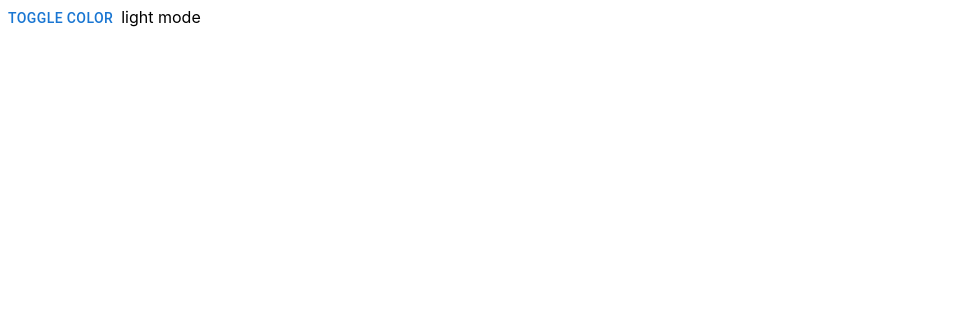
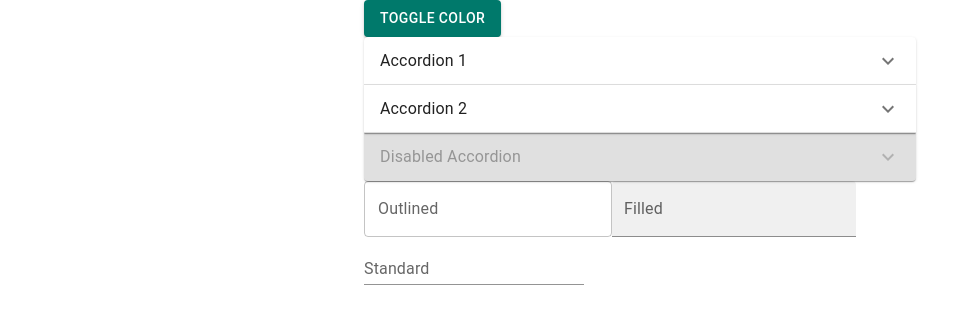
Before and after one commit to MrYious/Dark-Light-Mode, a React (Create React App) app: page / in a window 1280 px wide. Shown: the top 324 px of the page, without its empty margins (0-972 px from the left). Built offline with nearby package versions, Linux system fonts and the light colour scheme.

Commit message:
added distinct theme for dark and light mode

```diff
--- a/src/App.js
+++ b/src/App.js
@@ -2,8 +2,9 @@ import { ThemeProvider, createTheme } from '@mui/material/styles';
 import { useState } from 'react';
 import { ThemeModeContext } from './context/ThemeModeContext';
 import Switch from './component/Switch';
+import { CssBaseline } from '@mui/material';
 
-function App() {
+export default function App() {
   //State for the current mode [dark or light]
   const [mode, setMode] = useState('light');
 
@@ -18,17 +19,42 @@ function App() {
   const theme = createTheme({
     palette: {
       mode,
-    },
+      ...( mode === 'light'
+      ? {
+        // Light Mode
+        primary: {main: '#00796b',
+        },
+        secondary: {
+          main: 'rgb(220, 0, 78)',
+        },
+        background: {
+          default: '#fff',
+          paper: '#fff',
+        },
+      }
+      : {
+          // Dark Mode
+          primary: {
+            main: '#00796b',
+          },
+          secondary: {
+            main: '#311b92',
+          },
+          background: {
+            default: '#212121',
+            paper: '#424242',
+          },
+        }
+      )
+    }
   });
 
   return (<>
     <ThemeModeContext.Provider value={themeMode}>
       <ThemeProvider theme={theme}>
-          <Switch/>
+        <CssBaseline/>
+        <Switch/>
       </ThemeProvider>
     </ThemeModeContext.Provider>
   </>);
-
 }
-
-export default App;
--- /dev/null
+++ b/src/component/Accordion.js
@@ -0,0 +1,52 @@
+import * as React from 'react';
+import Accordion from '@mui/material/Accordion';
+import AccordionSummary from '@mui/material/AccordionSummary';
+import AccordionDetails from '@mui/material/AccordionDetails';
+import Typography from '@mui/material/Typography';
+import ExpandMoreIcon from '@mui/icons-material/ExpandMore';
+
+export default function SimpleAccordion() {
+  return (
+    <div>
+      <Accordion>
+        <AccordionSummary
+          expandIcon={<ExpandMoreIcon />}
+          aria-controls="panel1a-content"
+          id="panel1a-header"
+        >
+          <Typography>Accordion 1</Typography>
+        </AccordionSummary>
+        <AccordionDetails>
+          <Typography>
+            Lorem ipsum dolor sit amet, consectetur adipiscing elit. Suspendisse
+            malesuada lacus ex, sit amet blandit leo lobortis eget.
+          </Typography>
+        </AccordionDetails>
+      </Accordion>
+      <Accordion>
+        <AccordionSummary
+          expandIcon={<ExpandMoreIcon />}
+          aria-controls="panel2a-content"
+          id="panel2a-header"
+        >
+          <Typography>Accordion 2</Typography>
+        </AccordionSummary>
+        <AccordionDetails>
+          <Typography>
+            Lorem ipsum dolor sit amet, consectetur adipiscing elit. Suspendisse
+            malesuada lacus ex, sit amet blandit leo lobortis eget.
+          </Typography>
+        </AccordionDetails>
+      </Accordion>
+      <Accordion disabled>
+        <AccordionSummary
+          expandIcon={<ExpandMoreIcon />}
+          aria-controls="panel3a-content"
+          id="panel3a-header"
+        >
+          <Typography>Disabled Accordion</Typography>
+        </AccordionSummary>
+      </Accordion>
+    </div>
+  );
+}
--- a/src/component/Switch.js
+++ b/src/component/Switch.js
@@ -1,15 +1,24 @@
 import { useContext } from "react";
-import { Button } from "@mui/material";
-import { Box } from "@mui/system";
+import { Button, Container, Box, TextField } from "@mui/material";
 import { useTheme } from '@mui/material/styles';
 import { ThemeModeContext } from "../context/ThemeModeContext";
+import SimpleAccordion from "./Accordion";
 
 export default function Switch (){
   const handleToggleMode = useContext(ThemeModeContext);
   const theme = useTheme();
 
-  return <Box>
-    <Button variant="text" onClick={handleToggleMode.toggleThemeMode}>Toggle Color</Button>
-    {theme.palette.mode} mode
-  </Box>
+  console.log(theme);
+
+  return <>
+    <Container maxWidth={"sm"}>
+      <Button variant="contained" onClick={handleToggleMode.toggleThemeMode}>Toggle Color</Button>
+      <SimpleAccordion/>
+      <Box >
+        <TextField id="outlined-basic" label="Outlined" variant="outlined" />
+        <TextField id="filled-basic" label="Filled" variant="filled" />
+        <TextField id="standard-basic" label="Standard" variant="standard" />
+      </Box>
+    </Container>
+  </>
 }
--- a/src/index.css
+++ b/src/index.css
@@ -1,13 +1,7 @@
+* {
+  font-family: Roboto, sans-serif;
+}
+
 body {
   margin: 0;
-  font-family: -apple-system, BlinkMacSystemFont, 'Segoe UI', 'Roboto', 'Oxygen',
-    'Ubuntu', 'Cantarell', 'Fira Sans', 'Droid Sans', 'Helvetica Neue',
-    sans-serif;
-  -webkit-font-smoothing: antialiased;
-  -moz-osx-font-smoothing: grayscale;
 }
-
-code {
-  font-family: source-code-pro, Menlo, Monaco, Consolas, 'Courier New',
-    monospace;
-}
```
